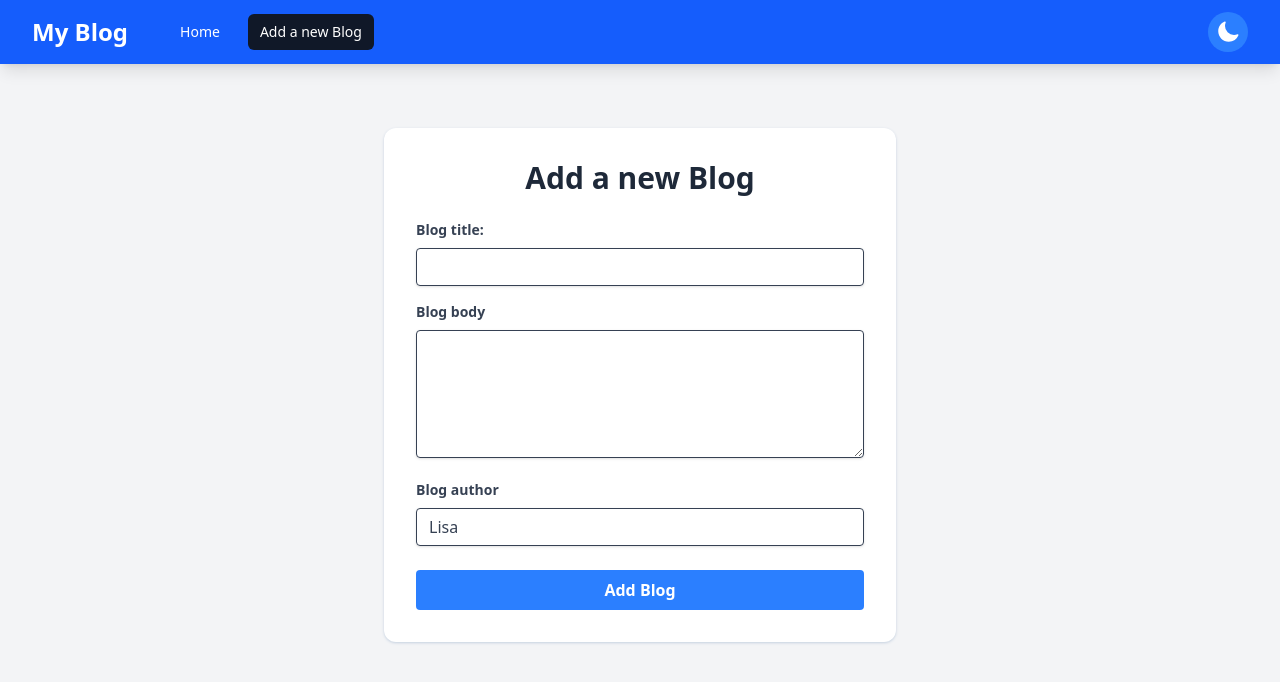
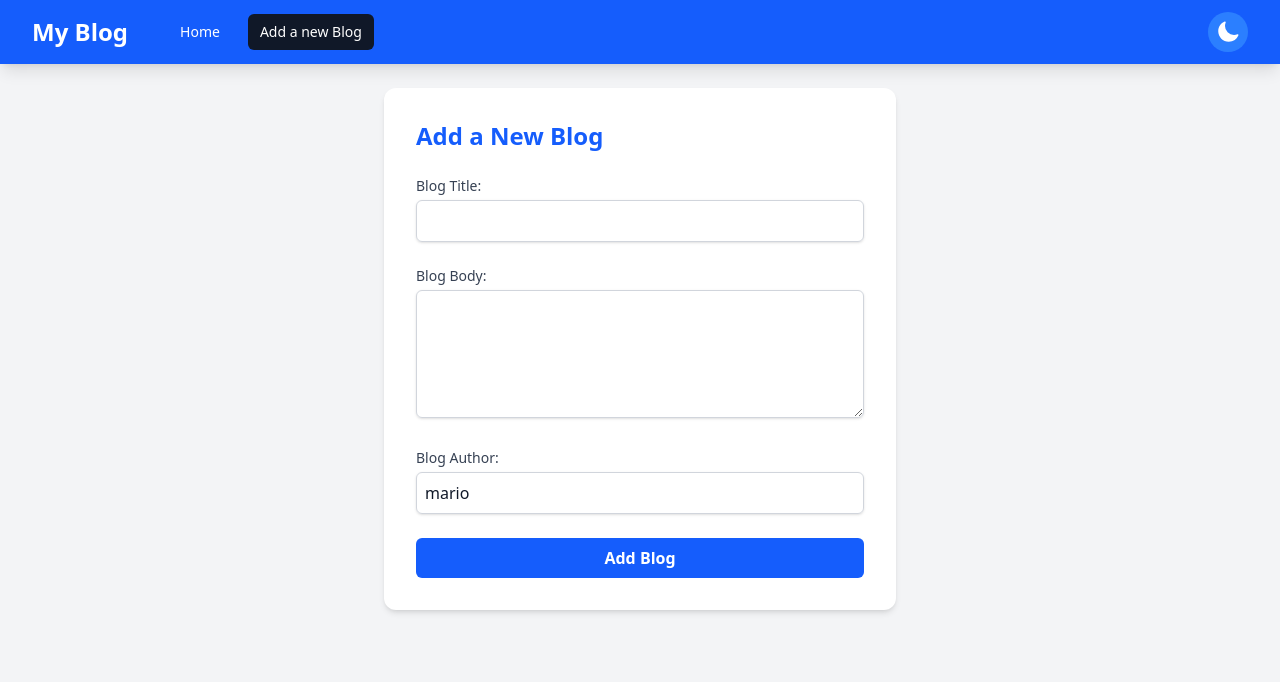
Before and after one commit to SAHEED2010/blog-app, a React app: page /blog in a window 1280 px wide. Shown: the top 682 px of the page. Built offline with nearby package versions, Linux system fonts and the light colour scheme; the HTML template or start-up script is replaced by a standard one.

Commit message:
Na since morning i don dey commit

```diff
--- /dev/null
+++ b/data/db.json
@@ -0,0 +1,10 @@
+{
+  "blogs": [
+    {
+      "id": "86fc",
+      "title": "h,mj",
+      "body": "jngm,",
+      "author": "yoshi"
+    }
+  ]
+}
--- a/package.json
+++ b/package.json
@@ -14,7 +14,8 @@
     "@tailwindcss/vite": "^4.1.14",
     "react": "^19.1.1",
     "react-dom": "^19.1.1",
-    "react-router-dom": "^7.9.4",
+    "react-router-dom": "^6.23.1",
+    "json-server": "^0.17.4",
     "tailwindcss": "^4.1.14"
   },
   "devDependencies": {
--- a/public/data/db.json
+++ /dev/null
@@ -1,3 +0,0 @@
-{
-  "blogs": []
-}
--- /dev/null
+++ b/server.js
@@ -0,0 +1,12 @@
+const jsonServer = require("json-server");
+const server = jsonServer.create();
+const router = jsonServer.router("data/db.json");
+const middlewares = jsonServer.defaults();
+
+const port = process.env.PORT || 8000;
+
+server.use(middlewares);
+server.use(router);
+server.listen(port, () => {
+  console.log(`JSON Server is running on port ${port}`);
+});
--- a/src/App.jsx
+++ b/src/App.jsx
@@ -3,7 +3,6 @@ import Navbar from "./components/Navbar";
 import Home from "./components/Home";
 import Counter from "./components/Counter";
 import { Routes, Route } from "react-router-dom";
-import Contact from "./components/pages/contact/Contact";
 import Blog from "./components/pages/blog/Blog";
 import Info from "./components/pages/info/Info";
 import Notfound from "./components/pages/notfound/Notfound";
--- a/src/components/Home.jsx
+++ b/src/components/Home.jsx
@@ -1,5 +1,5 @@
 import React, { useState } from "react";
-import BlogList from "./pages/blog/BlopgList";
+import BlogList from "./pages/blog/BlogList";
 import UseFetch from "./hooks/UseFetch";
 
 const Home = () => {
@@ -7,7 +7,7 @@ const Home = () => {
     data: blogs,
     isPending,
     setData: setBlogs, // Fetch all blogs from the API endpoint
-  } = UseFetch("https://mocki.io/v1/cd58a8f0-f5d1-4287-8c16-5a37ca1832b8");
+  } = UseFetch(`${import.meta.env.VITE_API_BASE_URL}/blogs`);
 
   const [searchTerm, setSearchTerm] = useState("");
 
@@ -19,12 +19,9 @@ const Home = () => {
 
   // Delete handler
   const handleDelete = async (id) => {
-    await fetch(
-      `https://mocki.io/v1/cd58a8f0-f5d1-4287-8c16-5a37ca1832b8/${id}`,
-      {
-        method: "DELETE",
-      }
-    ); // Correctly construct the URL for deleting a blog
+    await fetch(`${import.meta.env.VITE_API_BASE_URL}/blogs/${id}`, {
+      method: "DELETE",
+    }); // Correctly construct the URL for deleting a blog
     setBlogs((prevBlogs) =>
       Array.isArray(prevBlogs) ? prevBlogs.filter((blog) => blog.id !== id) : []
     );
--- a/src/components/hooks/UseFetch.jsx
+++ b/src/components/hooks/UseFetch.jsx
@@ -14,17 +14,7 @@ const UseFetch = (url) => {
           return res.json();
         })
         .then((data) => {
-          // Check if the fetched data is an object with a 'blogs' property
-          if (
-            data &&
-            typeof data === "object" &&
-            !Array.isArray(data) &&
-            data.blogs
-          ) {
-            setData(data.blogs);
-          } else {
-            setData(data);
-          }
+          setData(data);
           setIsPending(false);
         })
         .catch((err) => {
--- a/src/components/pages/blog/Blog.jsx
+++ b/src/components/pages/blog/Blog.jsx
@@ -1,111 +1,93 @@
-import React from "react";
-import { useState } from "react";
+import React, { useState } from "react";
 import { useNavigate } from "react-router-dom";
 
 const Blog = () => {
   const [title, setTitle] = useState("");
-  const [showPopUp, setShowpopUp] = useState(false);
+  const [body, setBody] = useState("");
+  const [author, setAuthor] = useState("mario"); // Default author
   const [isPending, setIsPending] = useState(false);
-  const [body, setBody] = useState("");
-  const [author, setAuthor] = useState("Lisa");
   const navigate = useNavigate();
 
   const handleSubmit = (e) => {
     e.preventDefault();
-    const blogs = { title, body, author };
+    const blog = { title, body, author };
 
     setIsPending(true);
-    console.log(blogs);
 
-    fetch("https://mocki.io/v1/cd58a8f0-f5d1-4287-8c16-5a37ca1832b8", {
-      // Use a relative path for the API endpoint
+    // In a real app, you would send this to your server
+    // For now, we'll just log it and navigate home
+    console.log("New blog submitted:", blog);
+
+    // Example of a POST request
+    fetch(`${import.meta.env.VITE_API_BASE_URL}/blogs`, {
       method: "POST",
       headers: { "Content-Type": "application/json" },
-      body: JSON.stringify(blogs),
-    })
-      .then((res) => {
-        if (!res.ok) {
-          // Log an error if the server responds with a status like 404 or 405
-          throw new Error(`HTTP error! status: ${res.status}`);
-        }
-        // Only proceed if the request was successful
-        setShowpopUp(true);
-        setTimeout(() => setShowpopUp(false), 2000); // Increased timeout for visibility
-        setTitle("");
-        setBody("");
-        setAuthor("Lisa");
+      body: JSON.stringify(blog),
+    }).then(() => {
+      console.log("New blog added");
+      setIsPending(false);
+      // Navigate back to the home page after submission
       navigate("/");
-      })
-      .catch((error) => {
-        console.error("There was a problem with the fetch operation:", error);
     });
   };
 
   return (
-    <div className="max-w-lg mx-auto my-10 bg-white p-8 rounded-xl shadow shadow-slate-300">
-      <h1 className="text-3xl font-bold text-center text-gray-800 mb-6">
-        Add a new Blog
-      </h1>
-
-      <form onSubmit={handleSubmit}>
-        <div className="mb-4">
-          <label
-            className="block text-gray-700 text-sm font-bold mb-2"
-            htmlFor="blog-title"
-          >
-            Blog title:
+    <div className="max-w-lg mx-auto p-4 sm:p-6 lg:p-8 bg-white dark:bg-gray-800 rounded-xl shadow-md">
+      <h2 className="text-2xl font-bold text-blue-600 dark:text-blue-400 mb-6">
+        Add a New Blog
+      </h2>
+      <form onSubmit={handleSubmit} className="space-y-6">
+        <div>
+          <label className="block text-sm font-medium text-gray-700 dark:text-gray-300 mb-1">
+            Blog Title:
           </label>
           <input
-            className="shadow appearance-none border rounded w-full py-2 px-3 text-gray-700 leading-tight focus:outline-none focus:shadow-outline"
-            id="blog-title"
             type="text"
             required
             value={title}
             onChange={(e) => setTitle(e.target.value)}
+            className="w-full p-2 border border-gray-300 dark:border-gray-600 rounded-md shadow-sm focus:ring-blue-500 focus:border-blue-500 dark:bg-gray-700"
           />
         </div>
-        <div className="mb-4">
-          <label
-            className="block text-gray-700 text-sm font-bold mb-2"
-            htmlFor="blog-body"
-          >
-            Blog body
+        <div>
+          <label className="block text-sm font-medium text-gray-700 dark:text-gray-300 mb-1">
+            Blog Body:
           </label>
           <textarea
-            className="shadow appearance-none border rounded w-full py-2 px-3 text-gray-700 leading-tight focus:outline-none focus:shadow-outline h-32"
-            id="blog-body"
             required
             value={body}
             onChange={(e) => setBody(e.target.value)}
+            className="w-full p-2 border border-gray-300 dark:border-gray-600 rounded-md shadow-sm focus:ring-blue-500 focus:border-blue-500 dark:bg-gray-700 h-32"
           ></textarea>
         </div>
-        <div className="mb-6">
-          <label
-            className="block text-gray-700 text-sm font-bold mb-2"
-            htmlFor="blog-author"
-          >
-            Blog author
+        <div>
+          <label className="block text-sm font-medium text-gray-700 dark:text-gray-300 mb-1">
+            Blog Author:
           </label>
           <input
-            className="shadow appearance-none border rounded w-full py-2 px-3 text-gray-700 leading-tight focus:outline-none focus:shadow-outline"
-            id="blog-author"
-            required
             value={author}
             onChange={(e) => setAuthor(e.target.value)}
+            className="w-full p-2 border border-gray-300 dark:border-gray-600 rounded-md shadow-sm focus:ring-blue-500 focus:border-blue-500 dark:bg-gray-700"
           ></input>
         </div>
+        <div>
+          {!isPending && (
             <button
-          className="w-full bg-blue-500 hover:bg-blue-700 disabled:opacity-50 disabled:cursor-not-allowed text-white font-bold py-2 px-4 rounded focus:outline-none focus:shadow-outline"
               type="submit"
-          disabled={isPending}
+              className="w-full bg-blue-600 hover:bg-blue-700 text-white font-bold py-2 px-4 rounded-md transition duration-300"
             >
-          {isPending ? "Adding Blog..." : "Add Blog"}
+              Add Blog
             </button>
-        {showPopUp && (
-          <div className="fixed top-1/2 left-1/2 -translate-x-1/2 -translate-y-1/2 bg-green-500 text-white px-6 py-4 rounded-xl shadow-lg animate-bounce">
-            ✅ Successful!
+          )}
+          {isPending && (
+            <button
+              disabled
+              className="w-full bg-blue-400 text-white font-bold py-2 px-4 rounded-md cursor-not-allowed"
+            >
+              Adding Blog...
+            </button>
+          )}
         </div>
-        )}
       </form>
     </div>
   );
--- /dev/null
+++ b/src/components/pages/blog/BlogList.jsx
@@ -0,0 +1,82 @@
+import React from "react";
+import { Link } from "react-router-dom";
+import {
+  PlusCircleIcon,
+  TrashIcon,
+  DocumentTextIcon,
+} from "@heroicons/react/24/solid";
+
+const BlogList = ({ title, blogs, onDelete }) => {
+  return (
+    <div className="relative p-4 sm:p-6 lg:p-8 bg-gray-100 dark:bg-gray-900 min-h-screen transition-colors duration-500">
+      <h2 className="text-2xl font-bold text-blue-600 dark:text-blue-400 mb-6 pb-2 border-b-2 border-gray-300 dark:border-gray-700">
+        {title}
+      </h2>
+
+      {/* ✅ If there are no blogs */}
+      {!blogs || blogs.length === 0 ? (
+        <div className="flex flex-col items-center justify-center mt-20 text-center">
+          <DocumentTextIcon className="w-24 h-24 text-gray-300 dark:text-gray-600 mb-4" />
+          <p className="text-gray-600 dark:text-gray-400 text-xl mb-4">
+            No blogs found yet.
+          </p>
+          <p className="text-gray-500 dark:text-gray-500 mb-6">
+            Why not be the first to create one?
+          </p>
+          <Link
+            to="/blog"
+            className="flex items-center space-x-2 bg-blue-600 hover:bg-blue-500 text-white px-6 py-3 rounded-lg shadow-lg transition-all duration-300 transform hover:scale-105"
+          >
+            <PlusCircleIcon className="w-6 h-6" />
+            <span>Add New Blog</span>
+          </Link>
+        </div>
+      ) : (
+        <div className="space-y-4">
+          {blogs.map((blog, index) => (
+            <div
+              key={blog.id}
+              className="group relative p-6 bg-white dark:bg-gray-800 rounded-xl shadow-md hover:shadow-xl transition-all duration-300 ease-in-out transform hover:-translate-y-1 animate-fadeIn"
+              style={{ animationDelay: `${index * 100}ms` }}
+            >
+              <div className="flex justify-between items-start">
+                <div className="flex-grow">
+                  <Link to={`/info/${blog.id}`} className="block">
+                    <h3 className="text-xl font-bold text-gray-800 dark:text-gray-100 mb-1 group-hover:text-blue-600 dark:group-hover:text-blue-400 transition-colors">
+                      {blog.title}
+                    </h3>
+                    <p className="text-sm text-gray-600 dark:text-gray-400 mb-3">
+                      Written by {blog.author}
+                    </p>
+                    <p className="text-gray-700 dark:text-gray-300">
+                      {blog.description || blog.body?.slice(0, 100) + "..."}
+                    </p>
+                  </Link>
+                </div>
+
+                <button
+                  onClick={() => onDelete(blog.id)}
+                  className="ml-4 p-2 rounded-full text-gray-400 hover:bg-red-100 dark:hover:bg-red-900/50 hover:text-red-600 dark:hover:text-red-400 transition-all duration-200 opacity-0 group-hover:opacity-100"
+                  title="Delete Blog"
+                >
+                  <TrashIcon className="w-5 h-5" />
+                </button>
+              </div>
+            </div>
+          ))}
+        </div>
+      )}
+
+      {/* ✅ Floating Add Blog Button — always visible */}
+      <Link
+        to="/blog"
+        className="fixed bottom-6 right-6 bg-blue-600 hover:bg-blue-500 text-white p-3 rounded-full shadow-lg transition-transform duration-300 hover:scale-110 flex items-center justify-center"
+        title="Add New Blog"
+      >
+        <PlusCircleIcon className="w-8 h-8" />
+      </Link>
+    </div>
+  );
+};
+
+export default BlogList;
--- /dev/null
+++ b/src/components/pages/blog/server.js
@@ -0,0 +1,12 @@
+const jsonServer = require("json-server");
+const server = jsonServer.create();
+const router = jsonServer.router("db.json");
+const middlewares = jsonServer.defaults();
+
+const port = process.env.PORT || 8000;
+
+server.use(middlewares);
+server.use(router);
+server.listen(port, () => {
+  console.log(`JSON Server is running on port ${port}`);
+});
--- a/src/components/pages/info/Info.jsx
+++ b/src/components/pages/info/Info.jsx
@@ -7,13 +7,13 @@ const Info = () => {
   const navigate = useNavigate();
   const { id } = useParams();
   const { data: blog, isPending } = UseFetch(
-    `https://mocki.io/v1/cd58a8f0-f5d1-4287-8c16-5a37ca1832b8/${id}`
+    `${import.meta.env.VITE_API_BASE_URL}/blogs/${id}`
   );
 
   const handleDelete = (e, id) => {
     e.preventDefault();
     e.stopPropagation();
-    fetch(`https://mocki.io/v1/cd58a8f0-f5d1-4287-8c16-5a37ca1832b8/${id}`, {
+    fetch(`${import.meta.env.VITE_API_BASE_URL}/blogs/${id}`, {
       method: "DELETE",
     }).then(() => {
       setShowPopUp(true);
```
Lines whose indentation alone changed are shown as unchanged.
